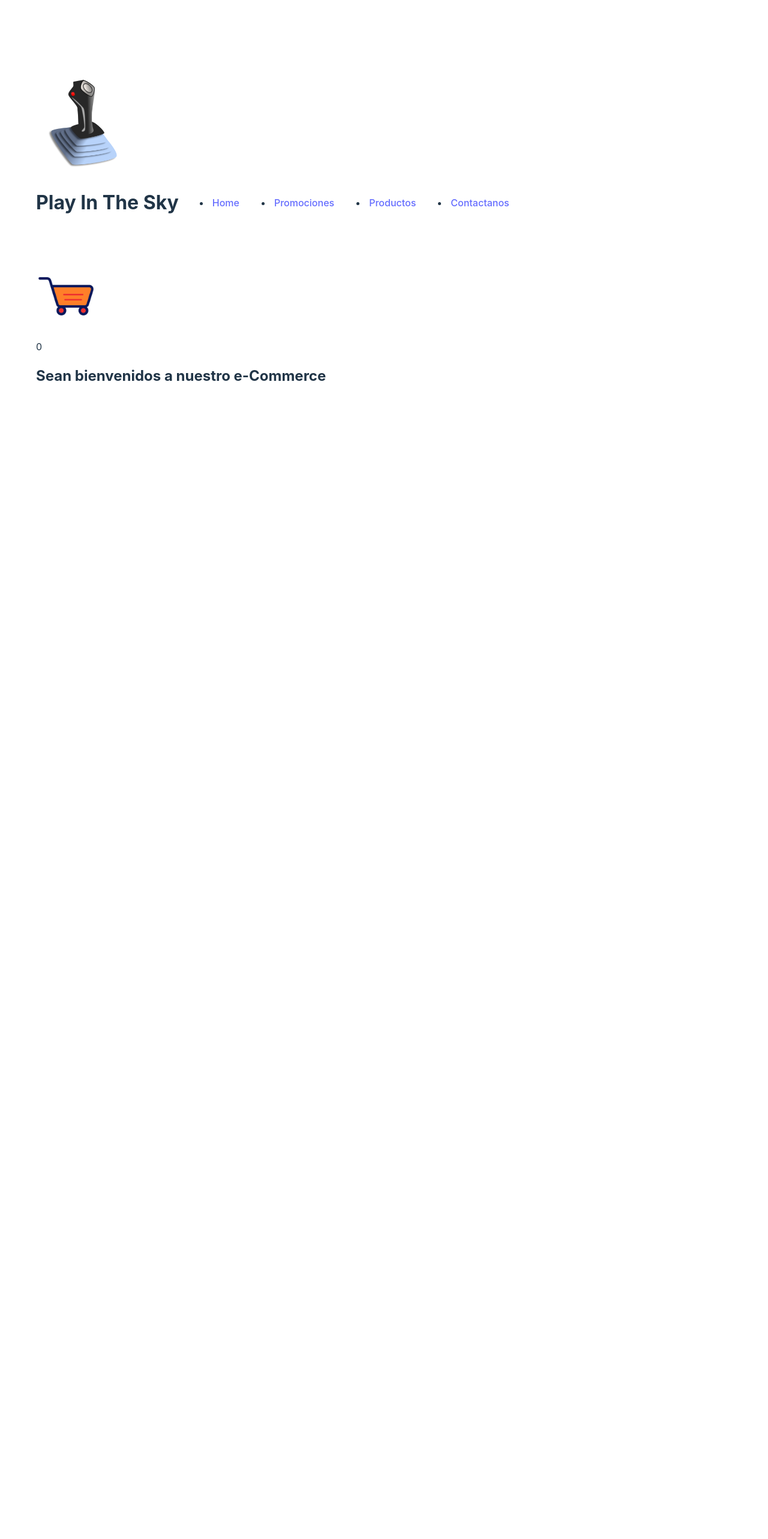
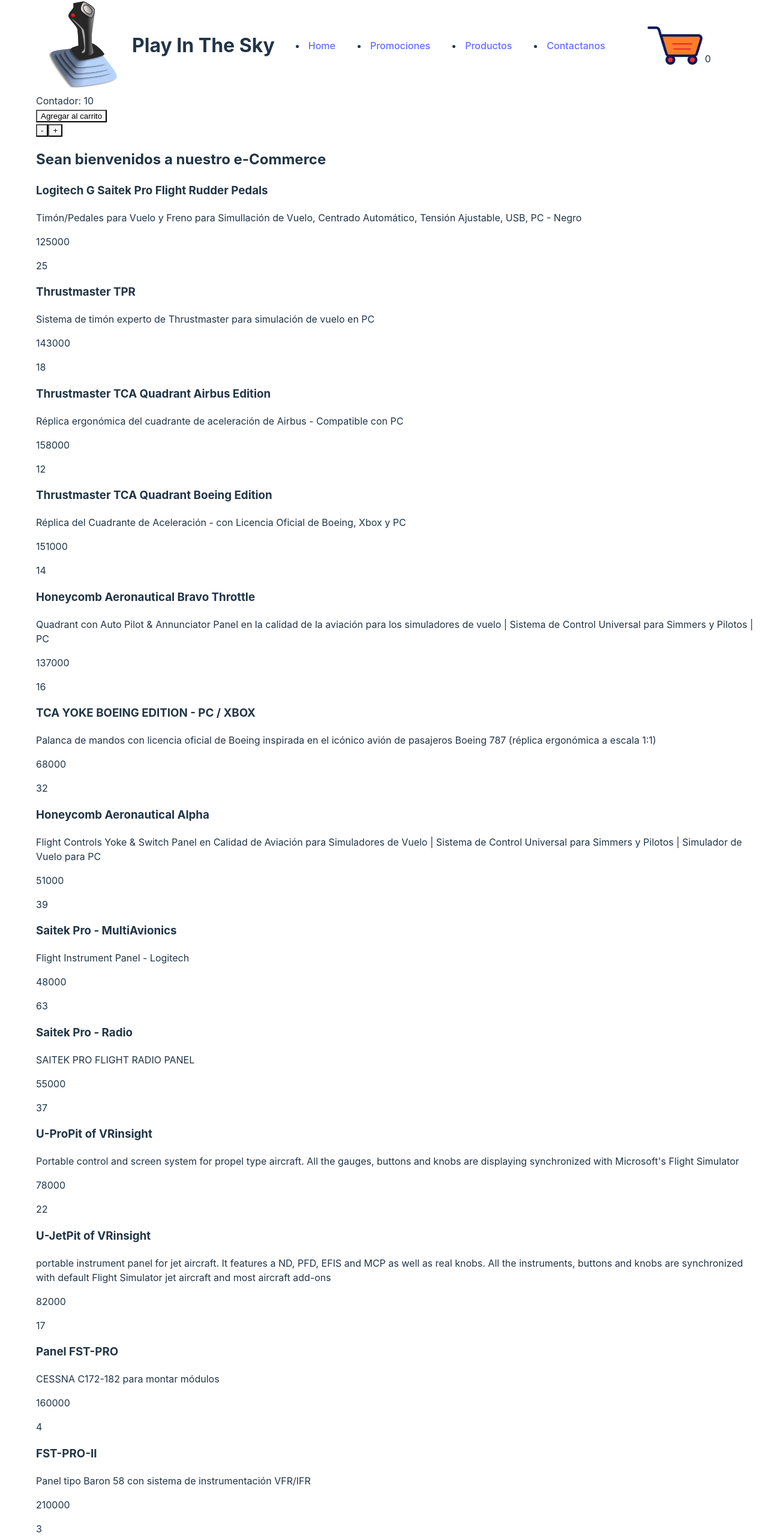
Before and after one commit to ArgusFink/ReactJs-60810-PreEntrega1-Fink, a React (Vite) app in the folder pre-entrega-1-fink/: page / in a window 1280 px wide. Shown: the part 12-2578 px from the top of the page at 60% size. Before the commit the page ends 816 px from the top, so only its background shows below. Built offline with nearby package versions, Linux system fonts and the light colour scheme.

Commit message:
Renderizando Productos

```diff
--- /dev/null
+++ b/pre-entrega-1-fink/public/articulos.json
@@ -0,0 +1,100 @@
+[
+    {
+        "cod": 1,
+        "nombre": "Logitech G Saitek Pro Flight Rudder Pedals",
+        "detalle": "Timón/Pedales para Vuelo y Freno para Simullación de Vuelo, Centrado Automático, Tensión Ajustable, USB, PC - Negro",
+        "precio": 125000,
+        "stock": 25
+    },
+    {
+        "cod": 2,
+        "nombre": "Thrustmaster TPR",
+        "detalle": "Sistema de timón experto de Thrustmaster para simulación de vuelo en PC",
+        "precio": 143000,
+        "stock": 18
+    },
+    {
+        "cod": 3,
+        "nombre": "Thrustmaster TCA Quadrant Airbus Edition",
+        "detalle": "Réplica ergonómica del cuadrante de aceleración de Airbus - Compatible con PC",
+        "precio": 158000,
+        "stock": 12
+    },
+    {
+        "cod": 4,
+        "nombre": "Thrustmaster TCA Quadrant Boeing Edition",
+        "detalle": "Réplica del Cuadrante de Aceleración - con Licencia Oficial de Boeing, Xbox y PC",
+        "precio": 151000,
+        "stock": 14
+    },
+    {
+        "cod": 5,
+        "nombre": "Honeycomb Aeronautical Bravo Throttle",
+        "detalle": "Quadrant con Auto Pilot & Annunciator Panel en la calidad de la aviación para los simuladores de vuelo | Sistema de Control Universal para Simmers y Pilotos | PC",
+        "precio": 137000,
+        "stock": 16
+    },
+    {
+        "cod": 6,
+        "nombre": "TCA YOKE BOEING EDITION - PC / XBOX",
+        "detalle": "Palanca de mandos con licencia oficial de Boeing inspirada en el icónico avión de pasajeros Boeing 787 (réplica ergonómica a escala 1:1)",
+        "precio": 68000,
+        "stock": 32
+    },
+    {
+        "cod": 7,
+        "nombre": "Honeycomb Aeronautical Alpha",
+        "detalle": "Flight Controls Yoke & Switch Panel en Calidad de Aviación para Simuladores de Vuelo | Sistema de Control Universal para Simmers y Pilotos | Simulador de Vuelo para PC",
+        "precio": 51000,
+        "stock": 39
+    },
+    {
+        "cod": 8,
+        "nombre": "Saitek Pro - MultiAvionics",
+        "detalle": "Flight Instrument Panel - Logitech",
+        "precio": 48000,
+        "stock": 63
+    },
+    {
+        "cod": 9,
+        "nombre": "Saitek Pro - Radio",
+        "detalle": "SAITEK PRO FLIGHT RADIO PANEL",
+        "precio": 55000,
+        "stock": 37
+    },
+    {
+        "cod": 10,
+        "nombre": "U-ProPit of VRinsight",
+        "detalle": "Portable control and screen system for propel type aircraft. All the gauges, buttons and knobs are displaying synchronized with Microsoft's Flight Simulator",
+        "precio": 78000,
+        "stock": 22
+    },
+    {
+        "cod": 11,
+        "nombre": "U-JetPit of VRinsight",
+        "detalle": "portable instrument panel for jet aircraft. It features a ND, PFD, EFIS and MCP as well as real knobs. All the instruments, buttons and knobs are synchronized with default Flight Simulator jet aircraft and most aircraft add-ons",
+        "precio": 82000,
+        "stock": 17
+    },
+    {
+        "cod": 12,
+        "nombre": "Panel FST-PRO",
+        "detalle": "CESSNA C172-182 para montar módulos",
+        "precio": 160000,
+        "stock": 4
+    },
+    {
+        "cod": 13,
+        "nombre": "FST-PRO-II",
+        "detalle": "Panel tipo Baron 58 con sistema de instrumentación VFR/IFR",
+        "precio": 210000,
+        "stock": 3
+    },
+    {
+        "cod": 14,
+        "nombre": "B737 - DOBLE MANDO",
+        "detalle": "Panel B737Panel completamente equipado con switches y pantallas incluidasMódulos incluidos:- CDU- MCP- 2 EFIS-Palanca de tren de aterrizaje",
+        "precio": 67000,
+        "stock": 2
+    }
+]
--- a/pre-entrega-1-fink/src/App.jsx
+++ b/pre-entrega-1-fink/src/App.jsx
@@ -2,6 +2,7 @@
 import './App.css'
 import NavBar from './components/NavBar/NavBar'
 import ItemListContainer from './components/ItemListContainer/ItemListContainer'
+import Contador from './components/Count/ItemCount'
 
 function App() {
   const [count, setCount] = useState(0)
@@ -10,6 +11,8 @@
     <>
       <NavBar />
 
+      <Contador />
+
       <ItemListContainer greeting = {"Sean bienvenidos a nuestro e-Commerce"}/>
 
     </>
--- a/pre-entrega-1-fink/src/components/CartWidget/CartWidget.css
+++ b/pre-entrega-1-fink/src/components/CartWidget/CartWidget.css
@@ -1,6 +1,13 @@
+.elementCart {
+
+    display: flex;
+    align-items: end;
+
+}
+
+
 .carrito {
 
-    margin-top: 60px;
     width: 100px;
 
 }
--- a/pre-entrega-1-fink/src/components/CartWidget/CartWidget.jsx
+++ b/pre-entrega-1-fink/src/components/CartWidget/CartWidget.jsx
@@ -6,9 +6,13 @@
 
         <>
 
-            <img className = "carrito" src="./carrito.png" alt="" />
+            <div className="elementCart">
 
-            <p>0</p>
+                <img className="carrito" src="./carrito.png" alt="" />
+
+                <p>0</p>
+
+            </div>
 
         </>
 
--- /dev/null
+++ b/pre-entrega-1-fink/src/components/Count/ItemCount.jsx
@@ -0,0 +1,54 @@
+import React, { useState, useEffect } from 'react'
+
+const Contador = () => {
+
+    const [contador, setContador] = useState(10)
+
+    const agregar = () => {
+
+        //"Comentario"
+
+    }
+
+    const restar = () => {
+
+        if (contador > 1) {
+            setContador(contador - 1)
+        }
+    }
+
+    const sumar = () => {
+
+        if (contador < 10){
+            setContador(contador + 1)
+        }
+
+    }
+
+    useEffect(
+
+        () => {
+
+            // const intervalId = setInterval (()=> {
+            //     setContador ((prevContador) => prevContador + 1 )
+            // }, 2000)
+
+        }, []
+    )
+
+
+
+    return (
+
+        <div>Contador: {contador}
+            <br />
+            <button onClick={agregar}>Agregar al carrito</button>
+            <br />
+            <button onClick={restar}>-</button>
+            <button onClick={sumar}>+</button>
+
+        </div>
+    )
+}
+
+export default Contador
--- /dev/null
+++ b/pre-entrega-1-fink/src/components/ItemListContainer/ItemListContainer.css
@@ -0,0 +1,8 @@
+.arts {
+
+    display: flex;
+    align-items: center;
+    justify-content: center;
+    max-width: 20;
+
+}
--- a/pre-entrega-1-fink/src/components/ItemListContainer/ItemListContainer.jsx
+++ b/pre-entrega-1-fink/src/components/ItemListContainer/ItemListContainer.jsx
@@ -1,10 +1,52 @@
-import React from 'react'
+import React, { useState, useEffect } from 'react'
 
-const ItemListContainer = ({greeting}) => {
+const ItemListContainer = ({ greeting }) => {
+
+  const [articulos, setArticulos] = useState([]);
+
+  useEffect(() => {
+
+    const fetchData = async () => {
+
+      try {
+
+        const response = await fetch("./articulos.json")
+        const data = await response.json()
+        setArticulos(data)
+
+      } catch (error) {
+
+      }
+
+    }
+
+    fetchData()
+
+  }, [])
+
+
+
   return (
     <div>
 
-        <h2>{greeting}</h2>
+      <h2>{greeting}</h2>
+
+      {articulos.length == 0 ? <p>ACTUALIZANDO</p>
+        :
+        articulos.map((articulo, index) => {
+
+          return (
+
+            <div className = "arts">
+              <h3>{articulo.nombre}</h3>
+              <p>{articulo.detalle}</p>
+              <p>{articulo.precio}</p>
+              <p>{articulo.stock}</p>
+            </div>
+          )
+        })
+      }
+
 
     </div>
   )
--- a/pre-entrega-1-fink/src/components/NavBar/NavBar.css
+++ b/pre-entrega-1-fink/src/components/NavBar/NavBar.css
@@ -2,6 +2,7 @@
 .nameAndNavBar {
 
     display: flex;
+    align-items: center;
 
 }
 
--- a/pre-entrega-1-fink/src/components/NavBar/NavBar.jsx
+++ b/pre-entrega-1-fink/src/components/NavBar/NavBar.jsx
@@ -1,17 +1,20 @@
 import React from 'react'
 import CartWidget from '../CartWidget/CartWidget'
 import "./NavBar.css"
+import Contador from '../Count/ItemCount'
 
 const NavBar = () => {
 
     return (
         <>
 
-            <img id = "logo" src="../public/logo.png" alt="" />
+            <div className="nameAndNavBar">
 
-            <div className = "nameAndNavBar">
+                <img id="logo" src="../public/logo.png" alt="" />
 
-            <h1>Play In The Sky</h1>
+
+
+                <h1>Play In The Sky</h1>
 
                 <ul className="items">
 
@@ -22,9 +25,9 @@
 
                 </ul>
 
+                <CartWidget />
+
             </div>
-
-            <CartWidget />
 
         </>
     )
--- a/pre-entrega-1-fink/src/index.css
+++ b/pre-entrega-1-fink/src/index.css
@@ -29,7 +29,8 @@
   display: flex;
   place-items: center;
   min-width: 320px;
-  min-height: 100vh;
+  /* justify-content: space-evenly; */
+  /* min-height: 100vh; */
 }
 
 @media (prefers-color-scheme: light) {
```
